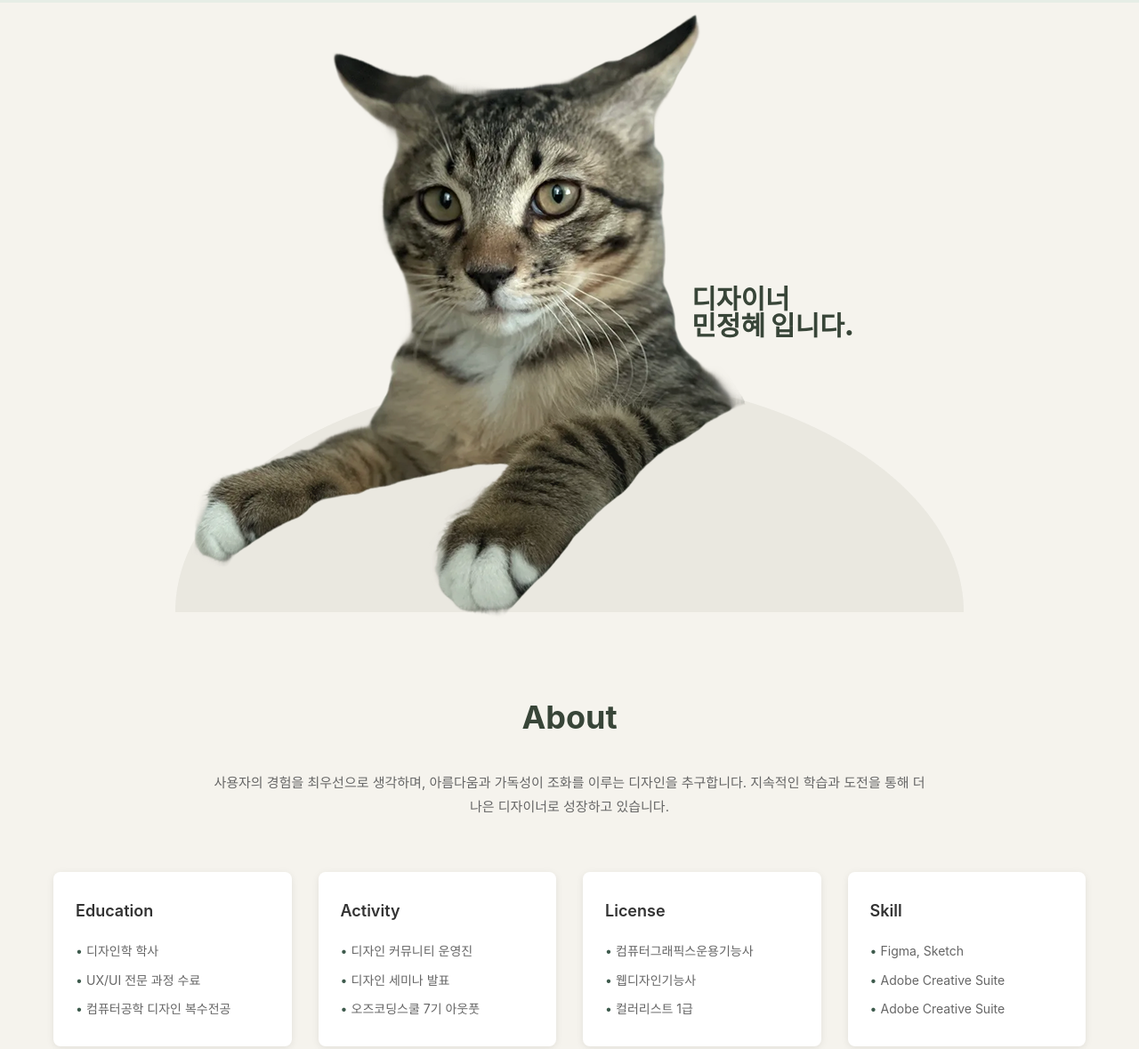
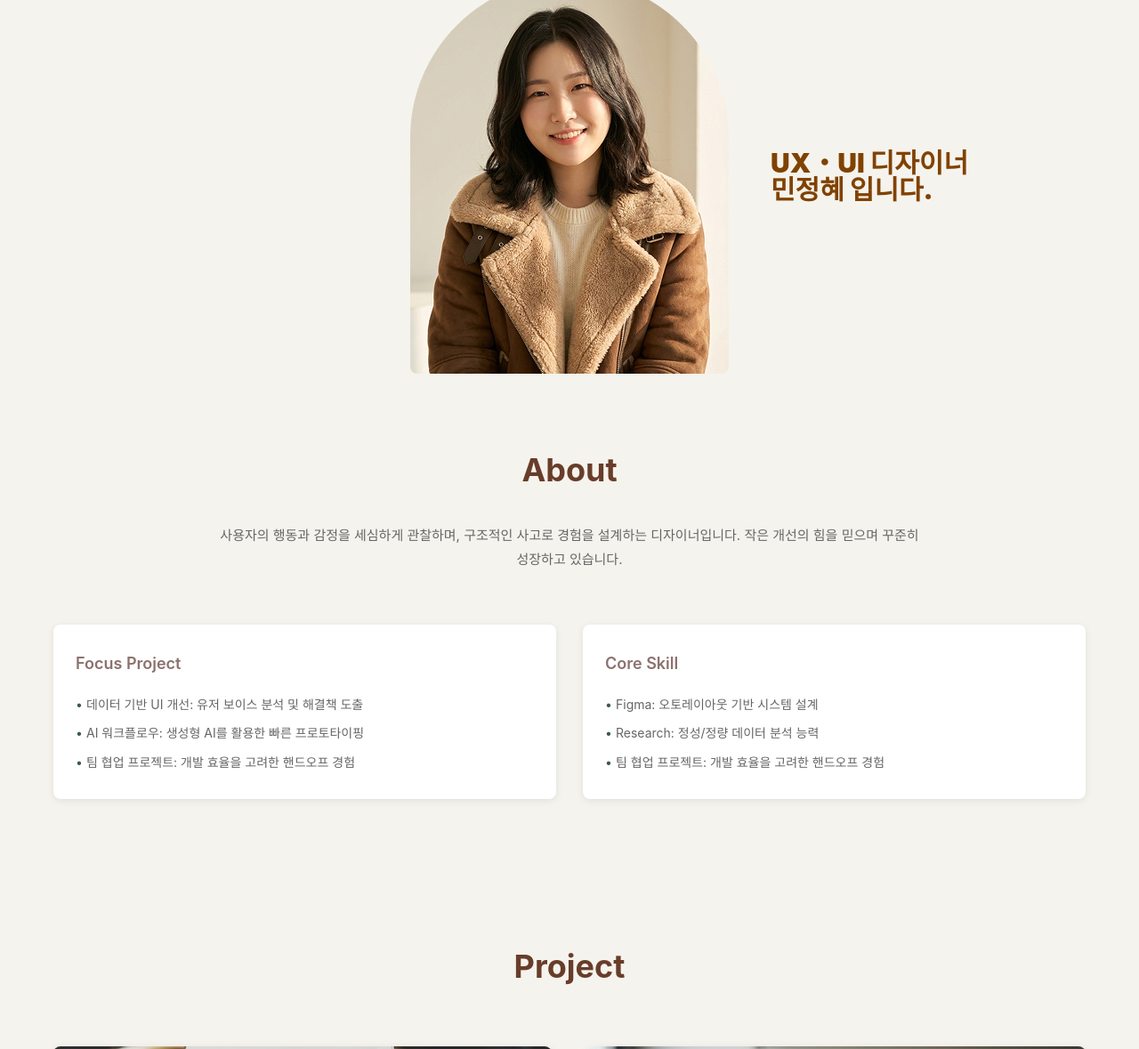
Before and after one commit to mindone-afk/mindone, a plain HTML site: page index.html in a window 1280 px wide. Shown: the part 102-1281 px from the top of the page at 89% size. Drawn offline with Linux system fonts and the light colour scheme.

Commit message:
Add files via upload

```diff
--- a/index.html
+++ b/index.html
@@ -3,14 +3,14 @@
 <head>
     <meta charset="UTF-8">
     <meta name="viewport" content="width=device-width, initial-scale=1.0">
-    <title>민정혜 - 디자이너 포트폴리오</title>
+    <title>민정혜 - 프로덕트 디자이너 포트폴리오</title>
     <link rel="stylesheet" href="style.css">
 </head>
 <body>
     <!-- Header -->
     <header>
         <div class="logo">
-            <a href="index.html"><img src="images/logo.png" alt="꼬막로고"></a>
+            <a href="index.html"><img src="images/logo_img.png" alt="로고"></a>
         </div>
         <nav>
             <ul>
@@ -24,9 +24,9 @@
 
     <!-- Hero Section -->
     <section id="home" class="hero">
-        <img src="images/cat-hero.png" alt="고양이 백꼬막">
+        <img src="images/hero_img.png" alt="민정혜 프로필 이미지">
         <div class="hero-text">
-            <p>디자이너</p>
+            <p>UX・UI 디자이너</p>
             <p>민정혜 입니다.</p>
         </div>
     </section>
@@ -36,44 +36,25 @@
     <section id="about" class="about">
         <h2>About</h2>
         <p class="about-intro">
-            사용자의 경험을 최우선으로 생각하며, 아름다움과 가독성이 조화를 이루는 디자인을 추구합니다.
-            지속적인 학습과 도전을 통해 더 나은 디자이너로 성장하고 있습니다.
+            사용자의 행동과 감정을 세심하게 관찰하며, 구조적인 사고로 경험을 설계하는 디자이너입니다. 작은 개선의 힘을 믿으며 꾸준히 성장하고 있습니다.
         </p>
 
         <div class="about-details">
             <section class="about-card">
-                <h3>Education</h3>
+                <h3>Focus Project</h3>
                 <ul>
-                    <li>디자인학 학사</li>
-                    <li>UX/UI 전문 과정 수료</li>
-                    <li>컴퓨터공학 디자인 복수전공</li>
+                    <li>데이터 기반 UI 개선: 유저 보이스 분석 및 해결책 도출</li>
+                    <li>AI 워크플로우: 생성형 AI를 활용한 빠른 프로토타이핑</li>
+                    <li>팀 협업 프로젝트: 개발 효율을 고려한 핸드오프 경험</li>
                 </ul>
             </section>
 
             <section class="about-card">
-                <h3>Activity</h3>
+                <h3>Core Skill</h3>
                 <ul>
-                    <li>디자인 커뮤니티 운영진</li>
-                    <li>디자인 세미나 발표</li>
-                    <li>오즈코딩스쿨 7기 아웃풋</li>
-                </ul>
-            </section>
-
-            <section class="about-card">
-                <h3>License</h3>
-                <ul>
-                    <li>컴퓨터그래픽스운용기능사</li>
-                    <li>웹디자인기능사</li>
-                    <li>컬러리스트 1급</li>
-                </ul>
-            </section>
-
-            <section class="about-card">
-                <h3>Skill</h3>
-                <ul>
-                    <li>Figma, Sketch</li>
-                    <li>Adobe Creative Suite</li>
-                    <li>Adobe Creative Suite</li>
+                    <li>Figma: 오토레이아웃 기반 시스템 설계</li>
+                    <li>Research: 정성/정량 데이터 분석 능력</li>
+                    <li>팀 협업 프로젝트: 개발 효율을 고려한 핸드오프 경험</li>
                 </ul>
             </section>
         </div>
@@ -108,14 +89,14 @@
             <section class="contact-item">
                 <h3>블로그</h3>
                 <ul>
-                    <li><a href="https://mint-ssam.tistory.com">https://mint-ssam.tistory.com</a></li>
+                    <li><a href="https://mjh0927.tistory.com">https://mjh0927.tistory.com</a></li>
                 </ul>
             </section>
 
             <section class="contact-item">
                 <h3>이메일</h3>
                 <ul>
-                    <li><a href="mailto:designermintsaam@gmail.com">designermintsaam@gmail.com</a></li>
+                    <li><a href="mailto:mjh010927@gmail.com">mjh010927@gmail.com</a></li>
                 </ul>
             </section>
         </div>
--- a/style.css
+++ b/style.css
@@ -9,7 +9,7 @@ body {
     font-family: -apple-system, BlinkMacSystemFont, 'Segoe UI', 'Malgun Gothic', sans-serif;
     line-height: 1.6;
     color: #333;
-    background-color: #F6F8F6;
+    background-color: #FFF5E6;
 }
 
 a {
@@ -33,11 +33,10 @@ header {
     justify-content: space-between;
     align-items: center;
     padding: 20px 60px;
-    background-color: #E6EDE6;
+    background-color: #E4CAAB;
 }
 
 .logo img {
-    border-radius: 50%;
     padding: 10px;
 }
 
@@ -50,12 +49,12 @@ nav ul {
 nav a {
     font-weight: 900;
     font-size: 24px;
-    color: #6E8B71;
+    color: #8B726E;
     transition: color 0.3s;
 }
 
 nav a:hover {
-    color: #3d5a4c;
+    color: #FFF5E6;
 }
 
 /* Hero Section */
@@ -69,18 +68,17 @@ nav a:hover {
 }
 
 .hero img {
-    max-width: 886px;
-    width: 100%;
+    width: 358px;
 }
 
 .hero-text {
     position: absolute;
-    right: 25%;
+    right: 15%;
     top: 50%;
     transform: translateY(-50%);
     font-size: 30px;
     font-weight: 900;
-    color: #384538;
+    color: #804200;
     line-height: 1;
 }
 
@@ -94,7 +92,7 @@ nav a:hover {
     text-align: center;
     font-size: 36px;
     margin-bottom: 30px;
-    color: #384538;
+    color: #683D2A;
     font-weight: 700;
 }
 
@@ -109,7 +107,7 @@ nav a:hover {
 
 .about-details {
     display: grid;
-    grid-template-columns: repeat(4, 1fr);
+    grid-template-columns: repeat(2, 1fr);
     gap: 30px;
     max-width: 1200px;
     margin: 0 auto;
@@ -125,7 +123,7 @@ nav a:hover {
 .about-card h3 {
     font-size: 18px;
     margin-bottom: 20px;
-    color: #333;
+    color: #8B726E;
     font-weight: 600;
 }
 
@@ -159,7 +157,7 @@ nav a:hover {
     text-align: center;
     font-size: 36px;
     margin-bottom: 60px;
-    color: #384538;
+    color: #683D2A;
     font-weight: 700;
 }
 
@@ -207,7 +205,7 @@ nav a:hover {
     text-align: center;
     font-size: 36px;
     margin-bottom: 30px;
-    color: #384538;
+    color: #683D2A;
     font-weight: 700;
 
 }
@@ -261,7 +259,7 @@ nav a:hover {
 
 /* Footer */
 footer {
-    background-color: #3d5a4c;
+    background-color: #E4CAAB;
     color: rgba(255, 255, 255, 0.6);
     text-align: left;
     padding: 30px 60px;
```
Also changed, not shown: images/hero_img.png (added), images/logo_img.png (added), images/project_img 1.png (added), images/project_img 2.png (added).
